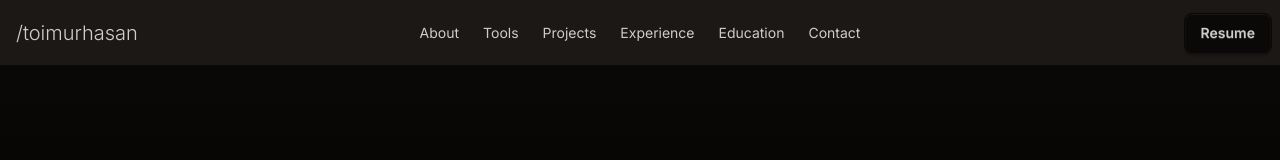
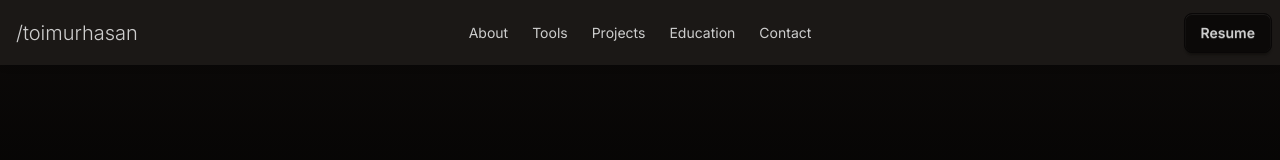
Before and after one commit to toimurhasan/my-portfolio, a React (Vite) app: page / in a window 1280 px wide. Shown: the top 160 px of the page. Built offline with nearby package versions, Linux system fonts and the light colour scheme.

Commit message:
removed experience section

```diff
--- a/src/components/Navbar.jsx
+++ b/src/components/Navbar.jsx
@@ -48,7 +48,7 @@ const Navbar = () => {
                 Projects
               </span>
             </li>
-            <li>
+            {/* <li>
               <span
                 onClick={() => {
                   const element = document.getElementById("experience");
@@ -60,7 +60,7 @@ const Navbar = () => {
               >
                 Experience
               </span>
-            </li>
+            </li> */}
             <li>
               <span
                 onClick={() => {
--- a/src/pages/Home.jsx
+++ b/src/pages/Home.jsx
@@ -14,7 +14,7 @@ const Home = () => {
       <About></About>
       <Tools></Tools>
       <Projects></Projects>
-      <Experience></Experience>
+      {/* <Experience></Experience> */}
       <Education></Education>
       <Contact></Contact>
     </div>
```
